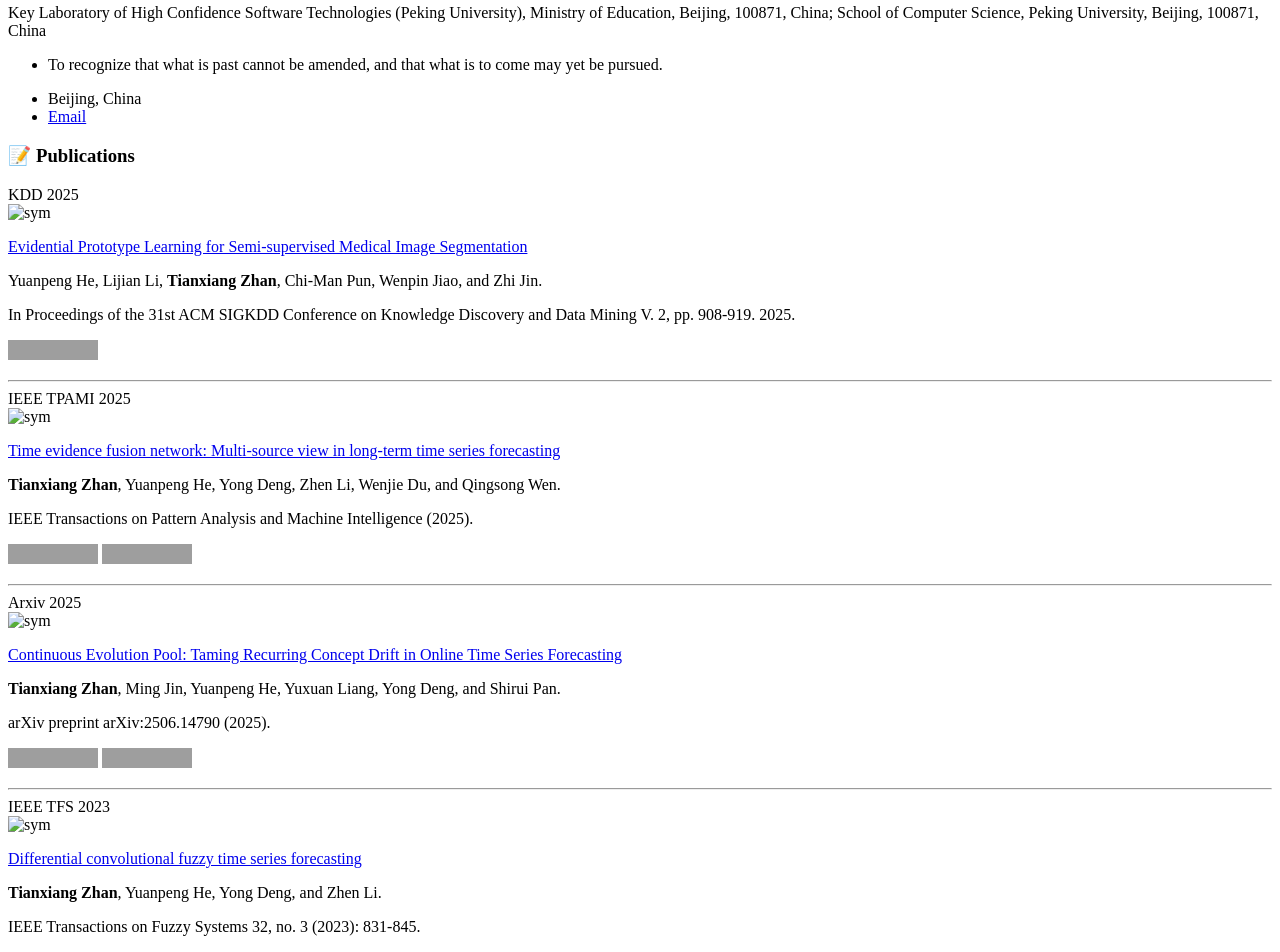
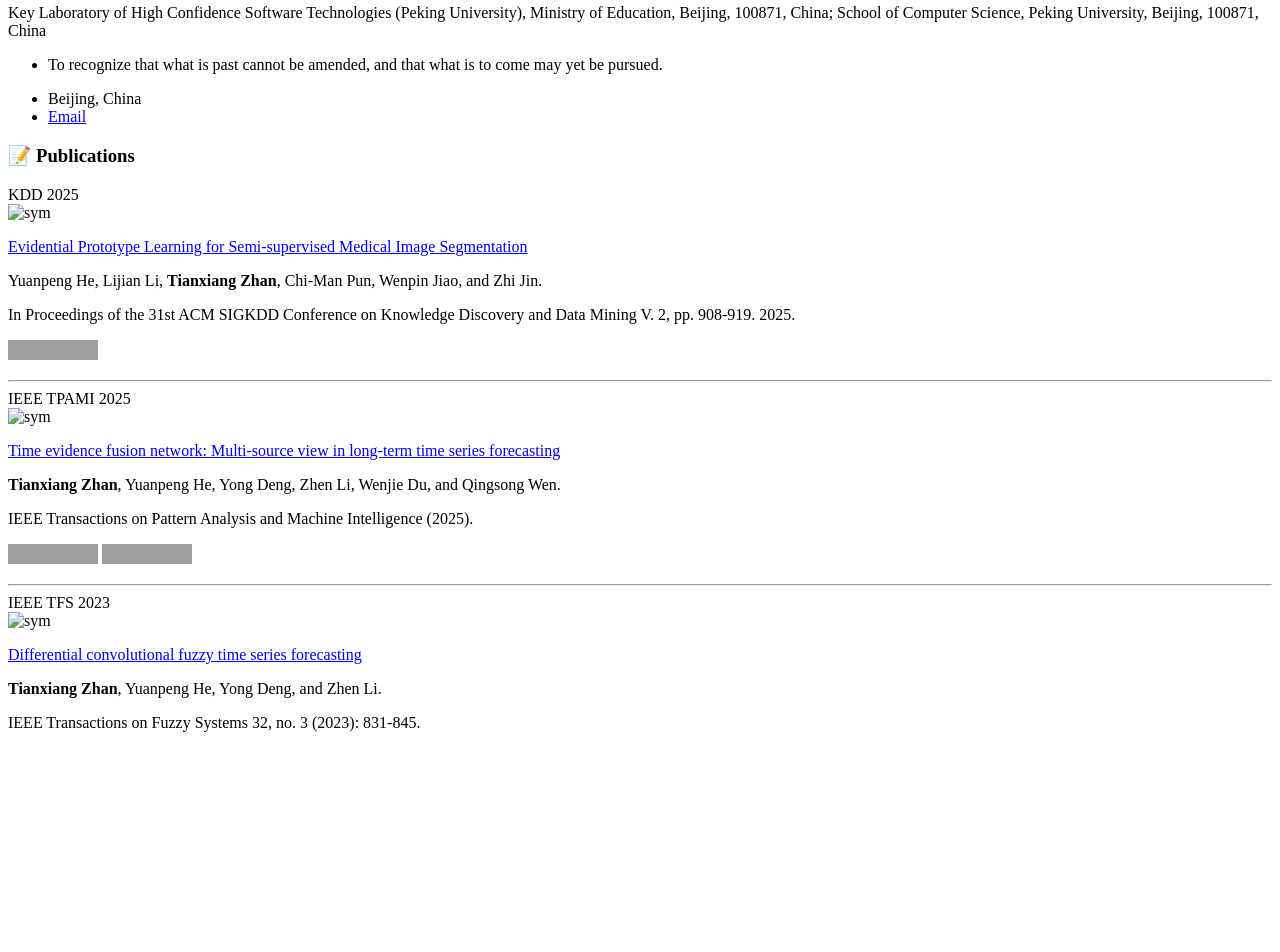
Before and after one commit to heyuanpengpku/heyuanpeng.github.io, a Jekyll site: the page built from _pages/includes/pub.md, in a window 1280 px wide. Shown: the part 507-1459 px from the top of the page. Built offline with Jekyll 4.4.1, drawn with Linux system fonts in a browser that asks for light colours; our own code applies the rules of GitHub Pages for plain Markdown files; after the commit the page ends 1255 px from its top, so only the background shows below that; grey boxes are pictures that could not be loaded.

Commit message:
2025-10-09 02:24:11

```diff
--- a/_pages/includes/pub.md
+++ b/_pages/includes/pub.md
@@ -32,22 +32,6 @@ IEEE Transactions on Pattern Analysis and Machine Intelligence (2025).
 
 ---
 
-<div class='paper-box'><div class='paper-box-image'><div><div class="badge">Arxiv 2025</div><img src='images/covers/2025-cep.png' alt="sym" width="100%"></div></div>
-<div class='paper-box-text' markdown="1">
-
-[Continuous Evolution Pool: Taming Recurring Concept Drift in Online Time Series Forecasting](https://arxiv.org/abs/2506.14790)
-
-**Tianxiang Zhan**, Ming Jin, Yuanpeng He, Yuxuan Liang, Yong Deng, and Shirui Pan.
-
-arXiv preprint arXiv:2506.14790 (2025).
-
-[![arXiv](https://img.shields.io/badge/cs.LG-2506.14790-b31b1b?style=flat&logo=arxiv&logoColor=red)](https://arxiv.org/abs/2506.14790) [![Code](https://img.shields.io/badge/ztxtech-cep__ts-%23121011?logo=github&logoColor=white)](https://github.com/ztxtech/cep_ts)
-
-</div>
-</div>
-
----
-
 <div class='paper-box'><div class='paper-box-image'><div><div class="badge">IEEE TFS 2023</div><img src='images/covers/2023-tfs.png' alt="sym" width="100%"></div></div>
 <div class='paper-box-text' markdown="1">
 
```
Also changed, not shown: images/badges/affiliation/cqu.jpg (deleted), images/badges/affiliation/grififth.svg (deleted), images/badges/affiliation/swu.jpg (deleted), images/badges/affiliation/uestc.jpg (deleted), images/badges/reviewer/access.jpg (deleted), images/badges/reviewer/aistats.jpg (deleted), images/badges/reviewer/dai.webp (deleted), images/badges/reviewer/icassp2025.png (deleted), images/badges/reviewer/iclr.svg (deleted), images/badges/reviewer/icml.svg (deleted), images/badges/reviewer/nips.svg (deleted), images/badges/reviewer/tkde.png (deleted), 1 other file.
